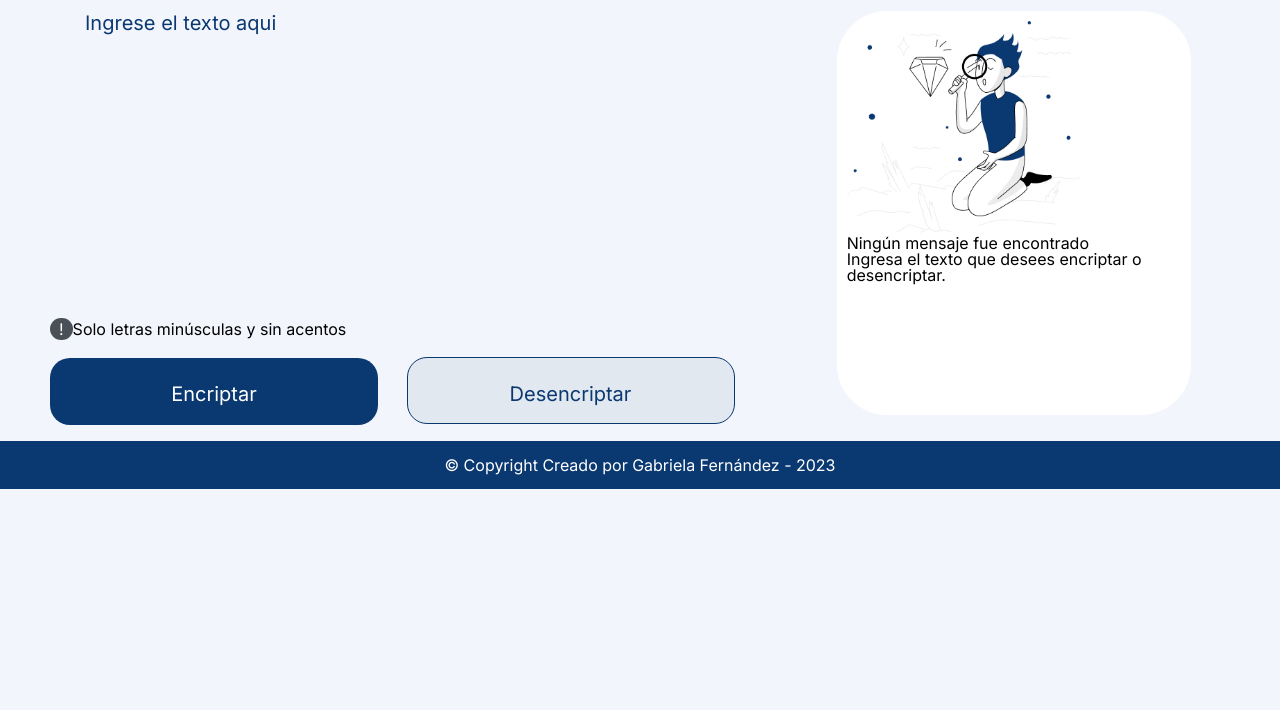
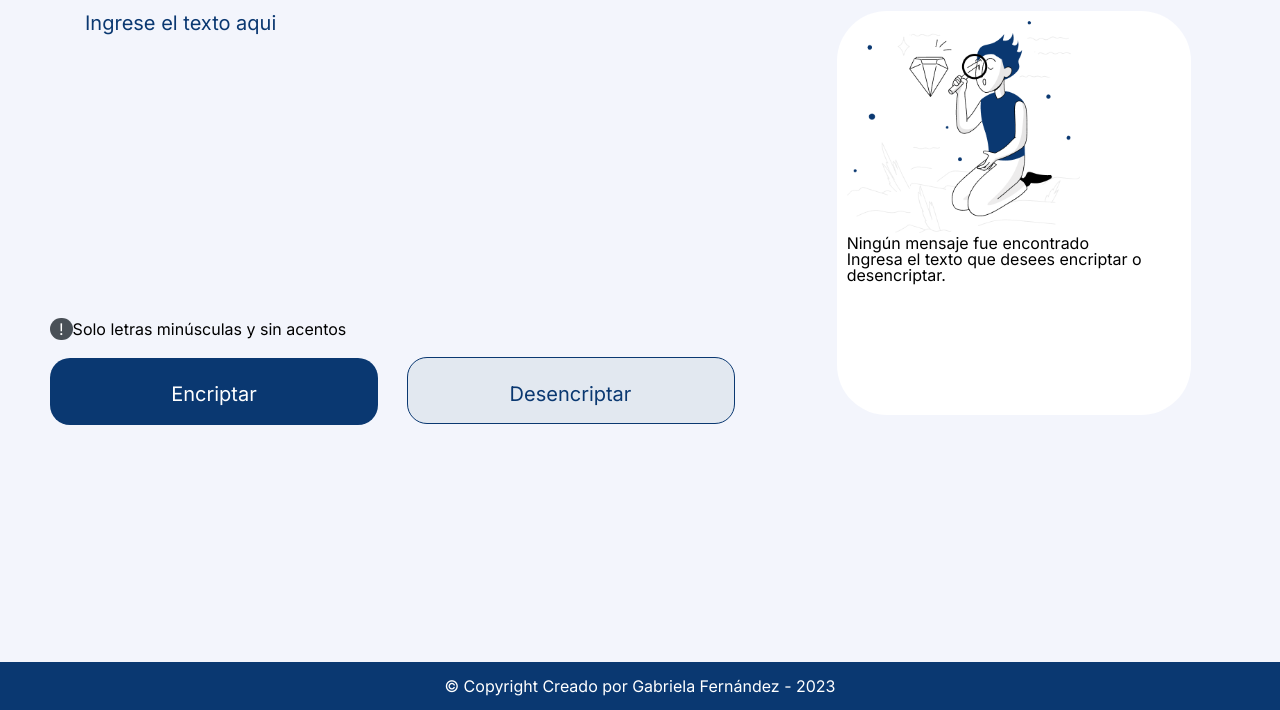
Before and after one commit to GabiiF/Encriptador, a plain HTML site: page index.html in a window 1280 px wide. Shown: the part 90-800 px from the top of the page. Drawn offline with Linux system fonts and the light colour scheme.

Commit message:
arreglo footer para que este abajo

```diff
--- a/style.css
+++ b/style.css
@@ -103,5 +103,8 @@ main{
     background-color: #0A3871;
     color: white;
     text-align: center;
-    position: relative;
+    /*position: relative;*/
+    position: absolute;
+    bottom: 0;
+    width: 100%;
 }
```
